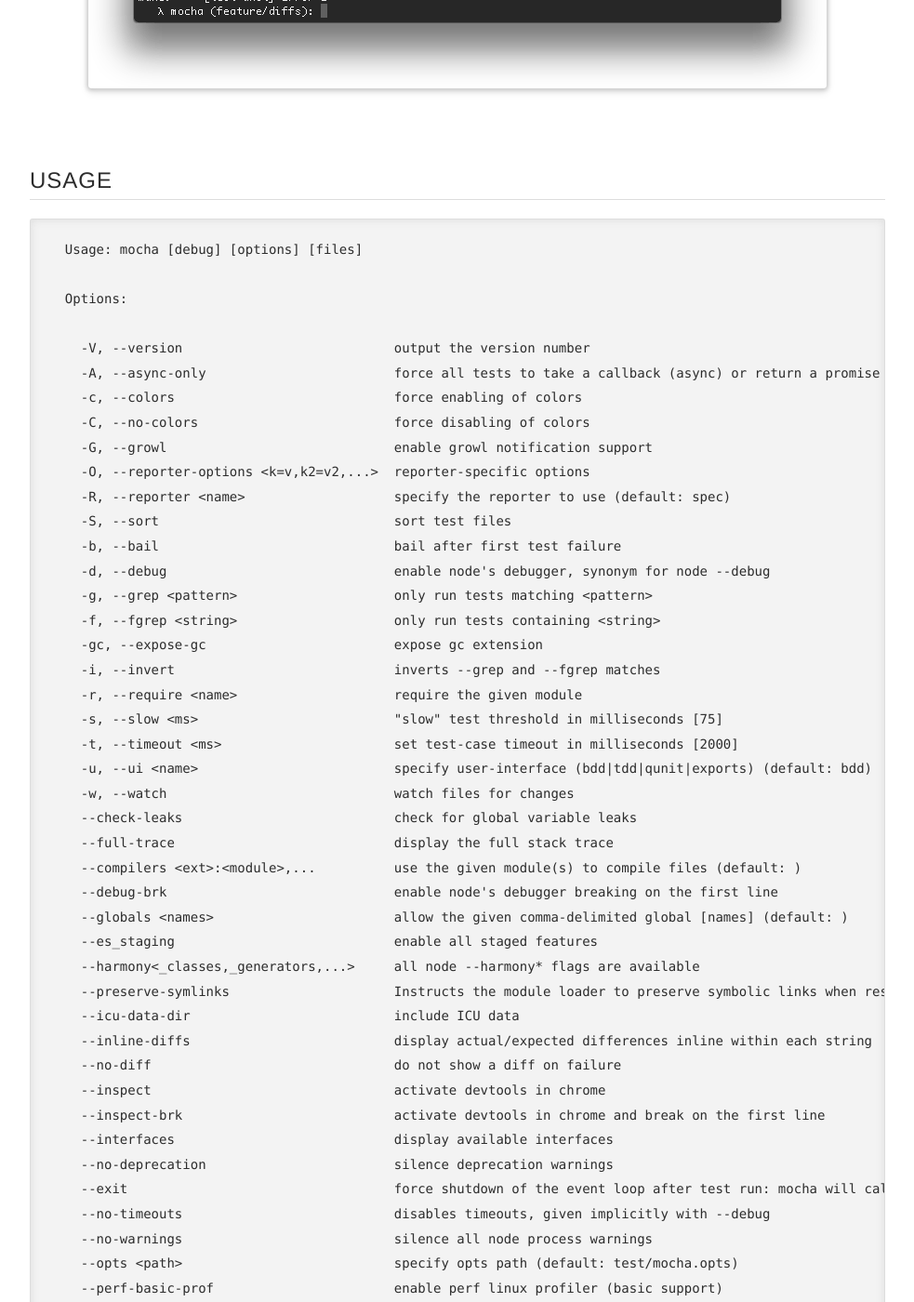
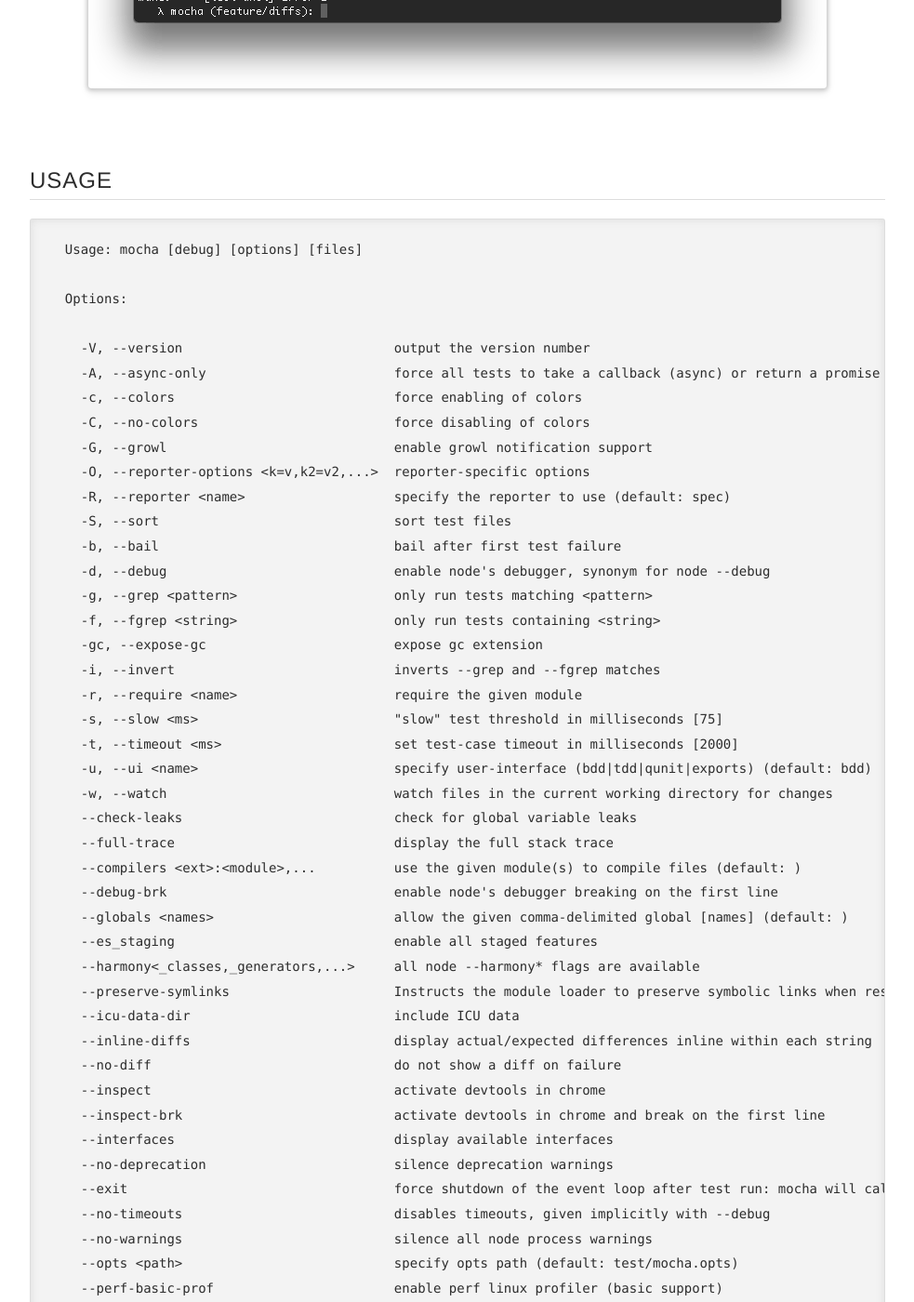
Before and after one commit to mochajs/docs-legacy, a Jekyll site: the page built from index.md, in a window 1280 px wide and 1400 px high, scrolled down 23350 px. Shown: the whole window at 93% size, without its empty margins (148-1131 px from the left). Built offline with Jekyll 4.4.1, drawn with Linux system fonts in a browser that asks for light colours; some of the changed text lies outside the part shown.

Commit message:
Clarify docs for watch that it watches files in the CWD (#3361)
* Clarify docs for watch that it watches files in the CWD
* s/CWD/current working directory

```diff
--- a/index.md
+++ b/index.md
@@ -802,7 +802,7 @@ Mocha supports the `err.expected` and `err.actual` properties of any thrown `Ass
     -s, --slow <ms>                         "slow" test threshold in milliseconds [75]
     -t, --timeout <ms>                      set test-case timeout in milliseconds [2000]
     -u, --ui <name>                         specify user-interface (bdd|tdd|qunit|exports) (default: bdd)
-    -w, --watch                             watch files for changes
+    -w, --watch                             watch files in the current working directory for changes
     --check-leaks                           check for global variable leaks
     --full-trace                            display the full stack trace
     --compilers <ext>:<module>,...          use the given module(s) to compile files (default: )
```
